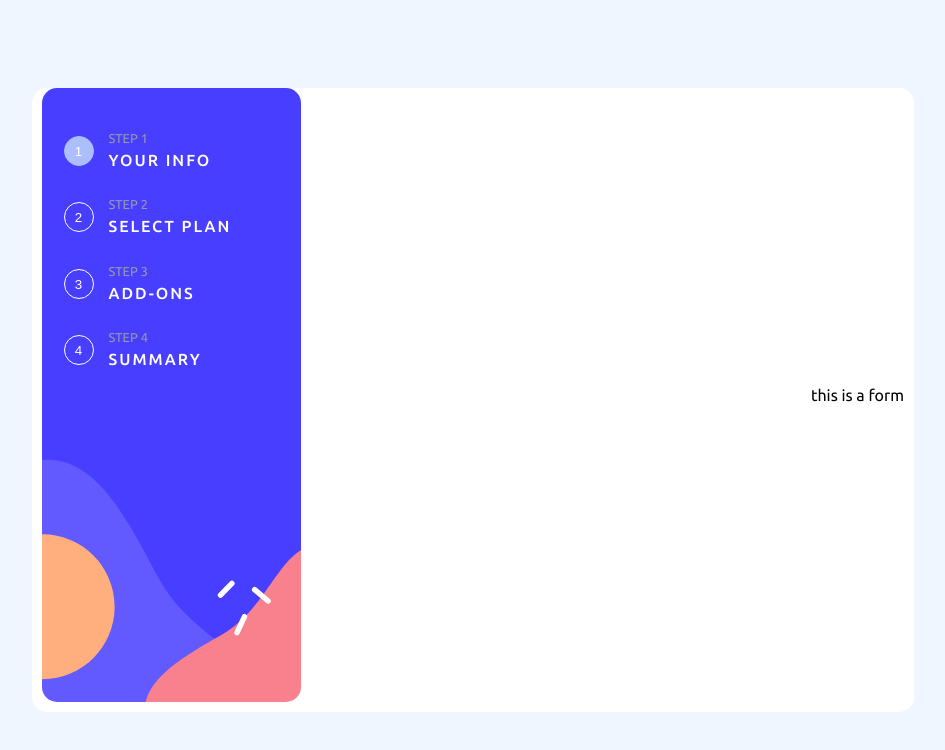
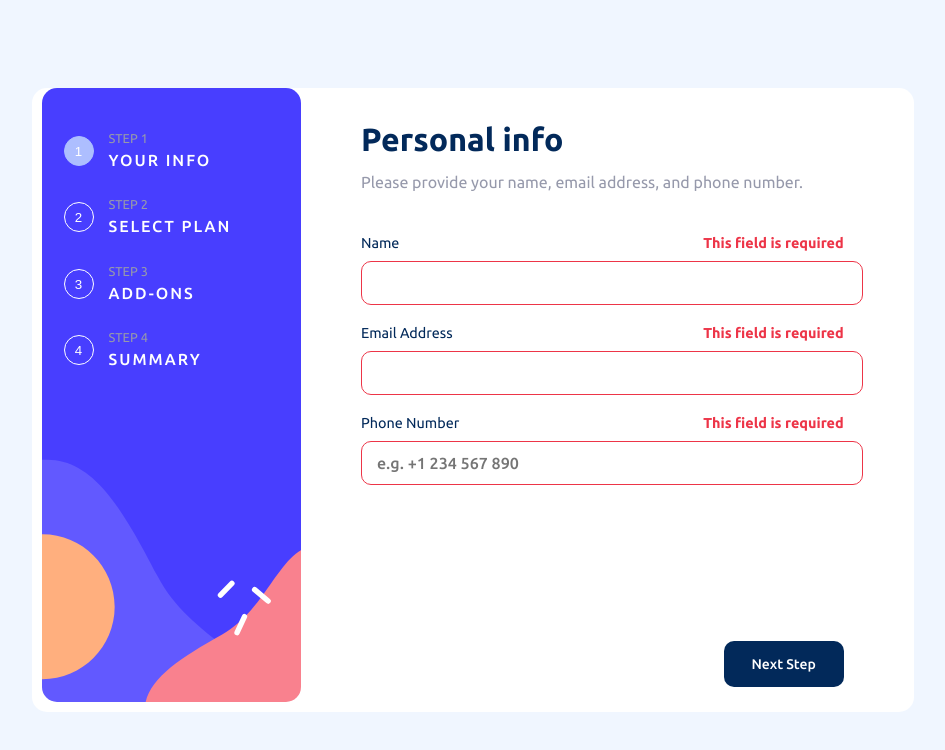
Before and after one commit to SomtoJF/Multi-step-form, a React (Vite) app: page / in a window 1280 px wide. Shown: the top 750 px of the page, without its empty margins (167-1112 px from the left). Built offline with nearby package versions, Linux system fonts and the light colour scheme.

Commit message:
import and structure from steps with their props

```diff
--- a/src/App.tsx
+++ b/src/App.tsx
@@ -1,17 +1,83 @@
 import { useState } from "react";
 import "./App.sass";
 import SideBar from "./components/SideBar";
+import "./styles/Form.sass";
+import StepOne from "./components/Form1";
+import StepTwo from "./components/Form2";
+import StepThree from "./components/Form3";
+import StepFour from "./components/Form4";
+
+type planType = {
+	name: string;
+	price: string;
+	isMonthlyPlan: boolean;
+};
+
+interface FormDataInterface {
+	name: string;
+	email: string;
+	phone: string;
+	plan: planType;
+}
+
+const defaultFormData: FormDataInterface = {
+	name: "",
+	email: "",
+	phone: "",
+	plan: {
+		name: "",
+		price: "",
+		isMonthlyPlan: true,
+	},
+};
 
 function App() {
 	const [currentStep, setCurrentStep] = useState(1);
+	const [formData, setFormData] = useState<FormDataInterface>(defaultFormData);
 	return (
 		<div id="form-page">
 			<div id="popover">
 				<SideBar currentStep={currentStep} setCurrentStep={setCurrentStep} />
-				<form action="">this is a form</form>
+				<form action="">
+					<div className="form-fields">
+						{currentStep === 1 ? (
+							<StepOne formData={formData} setFormData={setFormData} />
+						) : currentStep === 2 ? (
+							<StepTwo formData={formData} setFormData={setFormData} />
+						) : currentStep === 3 ? (
+							<StepThree />
+						) : currentStep === 4 ? (
+							<StepFour />
+						) : null}
+					</div>
+					<section id="form-stepper-container">
+						{currentStep < 4 ? (
+							<button
+								type="button"
+								className="next-button"
+								onClick={() => setCurrentStep(currentStep + 1)}
+							>
+								Next Step
+							</button>
+						) : (
+							<button type="button">Confirm</button>
+						)}
+
+						{currentStep > 1 ? (
+							<button
+								type="button"
+								className="back-button"
+								onClick={() => setCurrentStep(currentStep - 1)}
+							>
+								Go Back
+							</button>
+						) : null}
+					</section>
+				</form>
 			</div>
 		</div>
 	);
 }
 
 export default App;
+export type { FormDataInterface };
```
